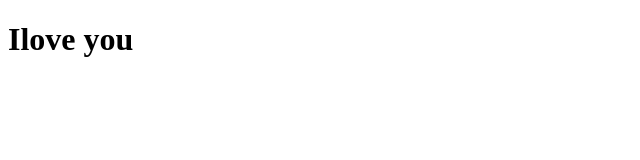
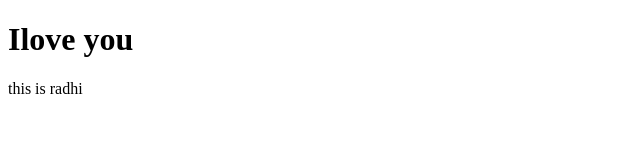
Before and after one commit to Radhi-Hudijan/getDemo, a plain HTML site: page index.html in a window 1280 px wide. Shown: the whole page, without its empty margins (0-640 px from the left). Drawn offline with Linux system fonts and the light colour scheme.

Commit message:
added paragraph

```diff
--- a/index.html
+++ b/index.html
@@ -8,5 +8,9 @@
 </head>
 <body>
     <h1>Ilove you</h1>
+
+    <p>
+        this is radhi
+    </p>
 </body>
 </html>
```
